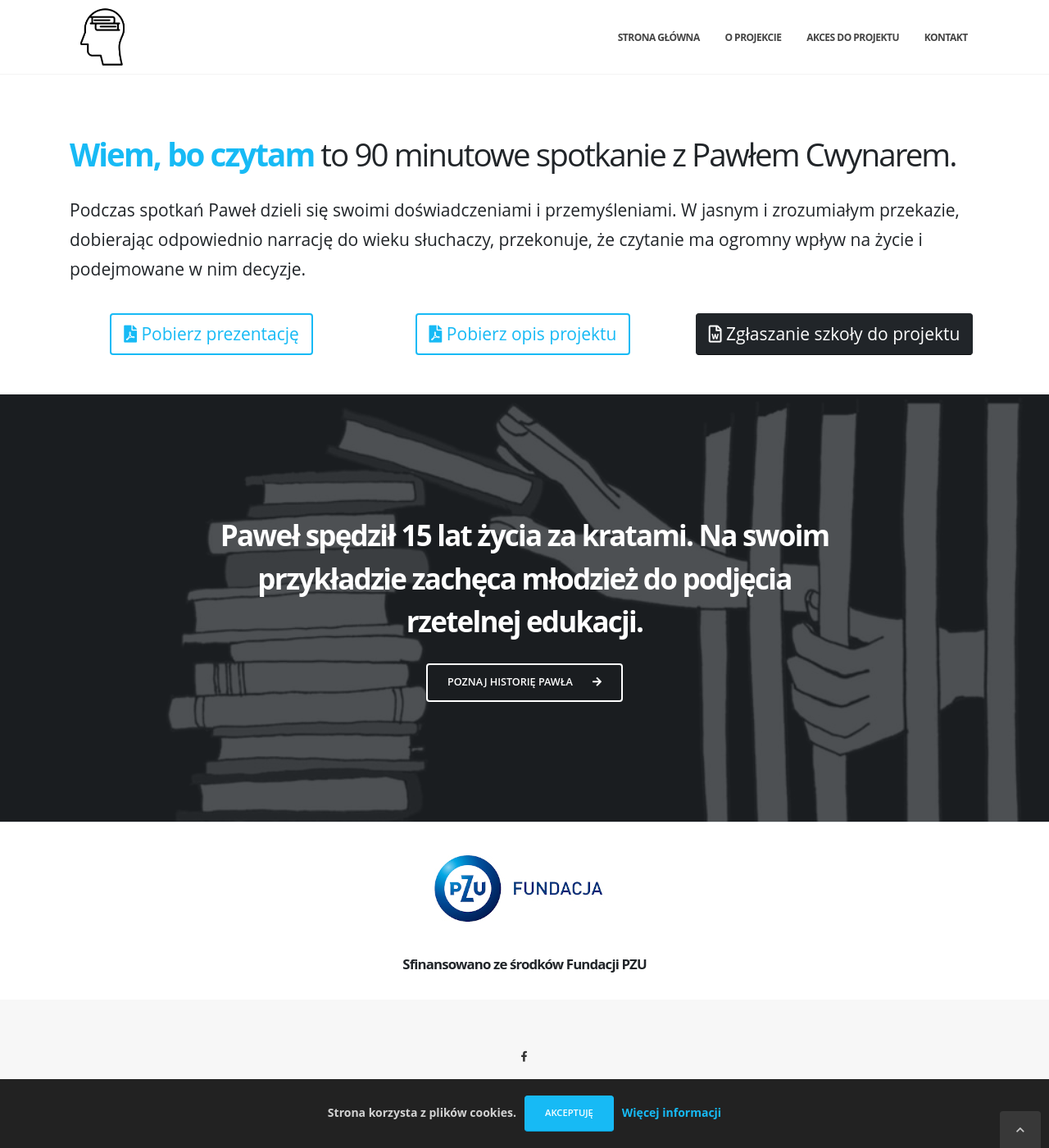
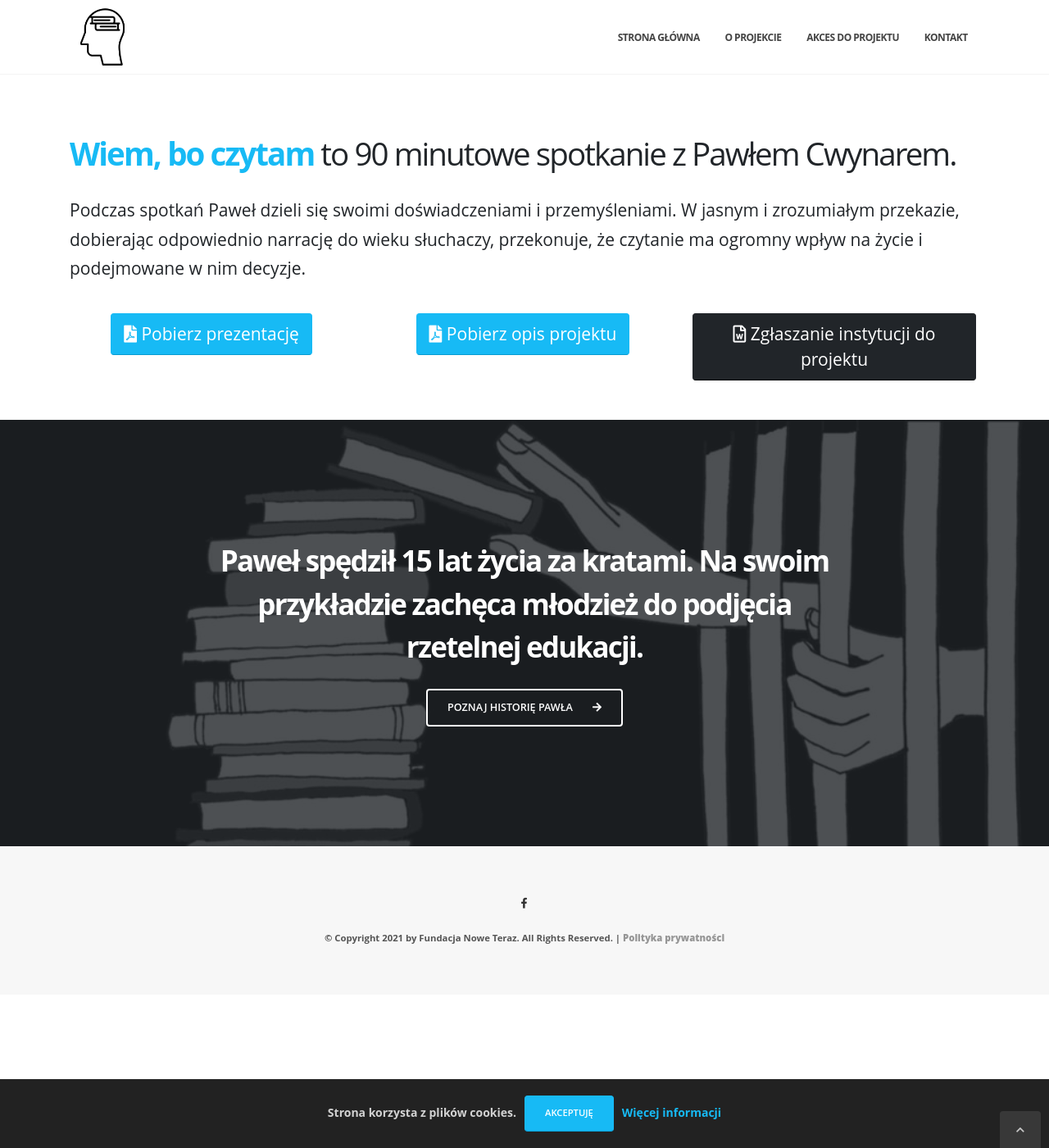
Before and after one commit to noweteraz/czytam-noweteraz-pl, a Jekyll site: the page built from _pages/projekt-wiem-bo-czytam.html, in a window 1280 px wide and 1400 px high, scrolled down 1425 px. Shown: the whole window at 82% size. Built offline with Jekyll 4.4.1, drawn with Linux system fonts in a browser that asks for light colours; some web fonts are replaced.

Commit message:
Update content.

```diff
--- a/_pages/projekt-wiem-bo-czytam.html
+++ b/_pages/projekt-wiem-bo-czytam.html
@@ -24,7 +24,7 @@ lang: pl_PL
           Jednocześnie zachęca swoją postawą do wkroczenia w świat książek, ponieważ kultura czytania towarzyszyła mu już od najmłodszych lat. Dzięki chłonięciu przeróżnych pozycji literackich, w późniejszym czasie został pisarzem (odkrył swój talent), i potrafił pokierować swoim życiem w taki sposób, aby dojść do równowagi i zacząć prowadzić swoje sprawy we właściwym kierunku.
         </p>
         <p class="mb-4">
-          <a class="text-5 mt-4 mb-1 mr-1 popup-youtube btn btn-outline btn-quaternary btn-xl btn-block" href="https://www.youtube.com/watch?v=DjQidrQATAw"><i class="fas fa-play"></i> Odtwórz prezentację projektu</a>
+          <a class="text-5 mt-4 mb-1 mr-1 popup-youtube btn btn-quaternary btn-xl btn-block" href="https://www.youtube.com/watch?v=DjQidrQATAw"><i class="fas fa-play"></i> Odtwórz prezentację projektu</a>
           </p>
       </div>
       <div class="col-md-10 col-lg-5">
@@ -65,17 +65,17 @@ lang: pl_PL
         <div class="row">
         <div class="col-md-4">
         <p class="text-center">
-          <a target="_blank" href="/assets/files/fundacja-nowe-teraz-prezentacja-projektu-wiem-bo-czytam.pdf" class="text-5 mt-3 mr-1 btn btn-outline btn-primary"><i class="fas fa-file-pdf"></i> Pobierz prezentację</a>
+          <a target="_blank" href="/assets/files/fundacja-nowe-teraz-prezentacja-projektu-wiem-bo-czytam.pdf" class="text-5 mt-3 mr-1 btn btn-primary"><i class="fas fa-file-pdf"></i> Pobierz prezentację</a>
         </p>
         </div>
         <div class="col-md-4">
           <p class="text-center">
-            <a target="_blank" href="/assets/files/fundacja-nowe-teraz-opis-projektu-wiem-bo-czytam.pdf" class="text-5 mt-3 mr-1 btn btn-outline btn-primary"><i class="fas fa-file-pdf"></i> Pobierz opis projektu</a>
+            <a target="_blank" href="/assets/files/fundacja-nowe-teraz-opis-projektu-wiem-bo-czytam.pdf" class="text-5 mt-3 mr-1 btn btn-primary"><i class="fas fa-file-pdf"></i> Pobierz opis projektu</a>
           </p>
           </div>
         <div class="col-md-4">
           <p class="text-center">
-            <a href="/formularz-zgloszenia-do-projektu/" class="text-5 mt-3 mr-1 btn btn-dark"><i class="far fa-file-word"></i> Zgłaszanie szkoły do projektu</a>
+            <a href="/formularz-zgloszenia-do-projektu/" class="text-5 mt-3 mr-1 btn btn-dark"><i class="far fa-file-word"></i> Zgłaszanie instytucji do projektu</a>
           </p>
         </div>
       </div>
@@ -95,14 +95,3 @@ lang: pl_PL
     </div>
   </div>
 </section>
-<div class="justify-self-end border border-bottom-0 border-right-0 border-left-0 h-25">
-  <div class="container h-100">
-    <div class="row align-items-center h-100 pt-5 pt-lg-0">
-      <div class="col">
-          <div class="text-center">
-            <img class="img-fluid" src="/assets/images/logos/logo-fundacja-pzu-poziom.jpg" alt="Logo PZU">
-            <h2 class="font-weight-bold line-height-4 text-4">Sfinansowano ze środków Fundacji PZU</h2>
-          </div>
-    </div>
-  </div>
-</div>
```
Also changed, not shown: 6 other files.
